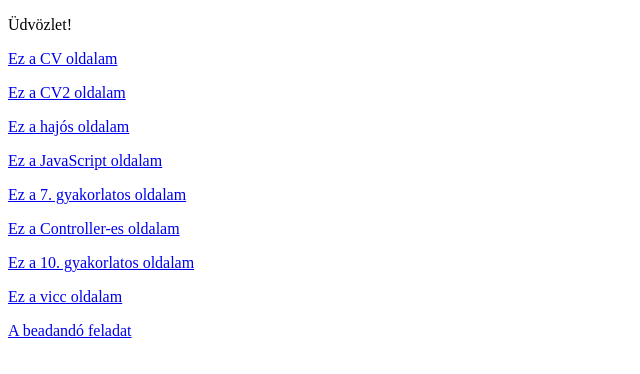
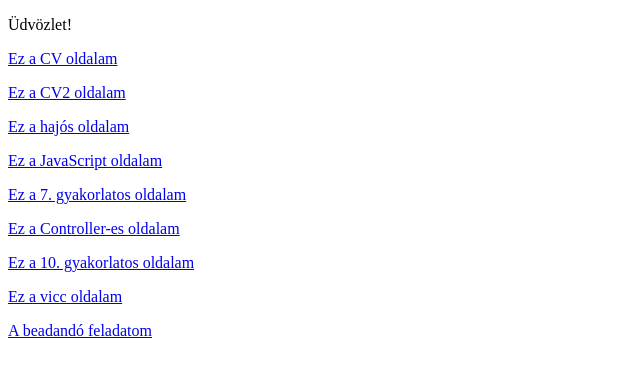
Before and after one commit to corvinus-i18spg/HajosTeszt, a plain HTML site: page HajósTeszt/wwwroot/index.html in a window 1280 px wide. Shown: the full height of the page, 0-640 px from the left. Drawn offline with Linux system fonts and the light colour scheme.

Commit message:
commit all

```diff
--- a/HajósTeszt/wwwroot/index.html
+++ b/HajósTeszt/wwwroot/index.html
@@ -14,7 +14,7 @@
     <p><a href="https://localhost:44372/kerdesek.html">Ez a Controller-es oldalam</a></p>
     <p><a href="https://localhost:44372/tizedik.html">Ez a 10. gyakorlatos oldalam</a></p>
     <p><a href="https://localhost:44372/joke.html">Ez a vicc oldalam</a></p>
-    <p><a href="https://localhost:44372/adatok.html">A beadandó feladat</a></p>
+    <p><a href="https://localhost:44372/adatok.html">A beadandó feladatom</a></p>
 
 
 </body>
```
